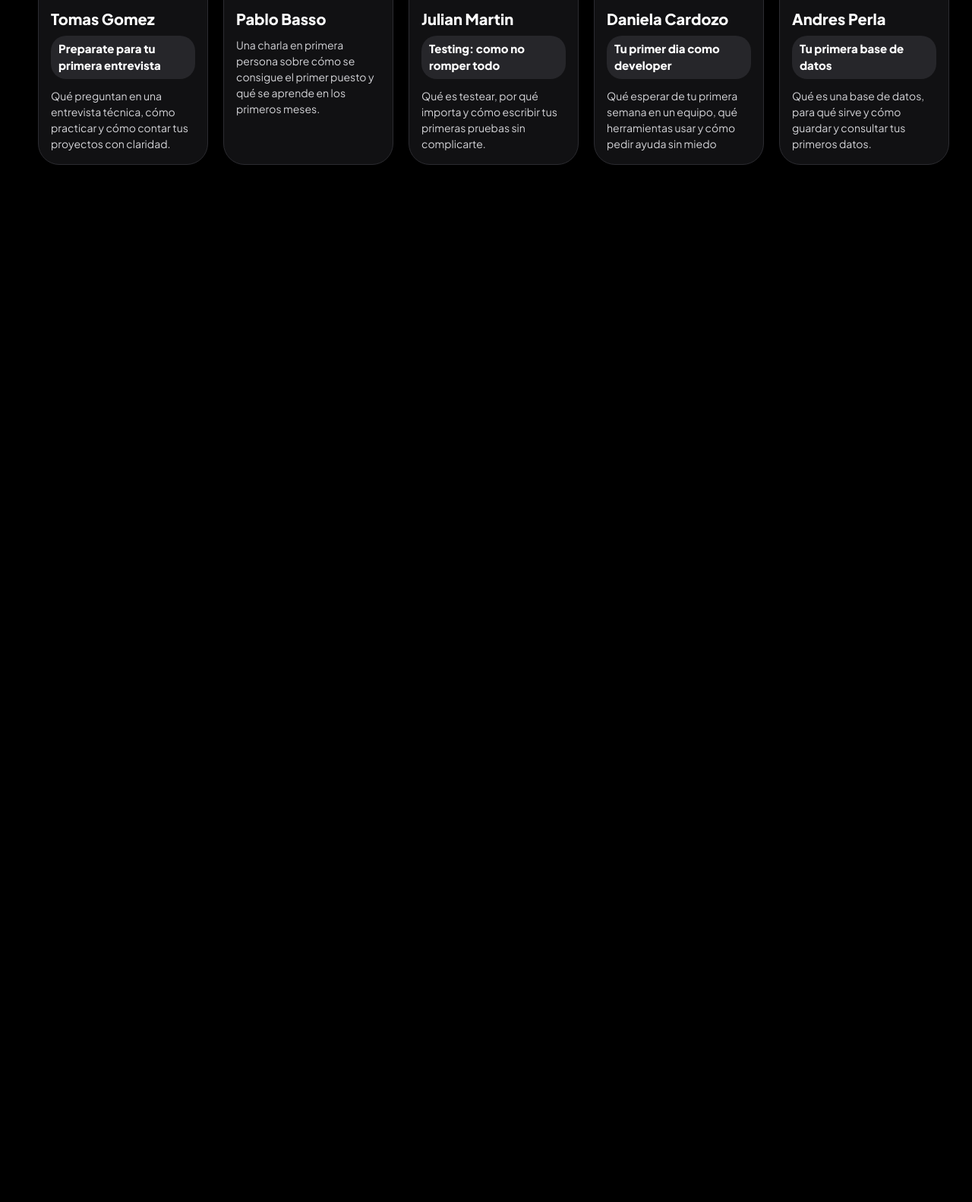
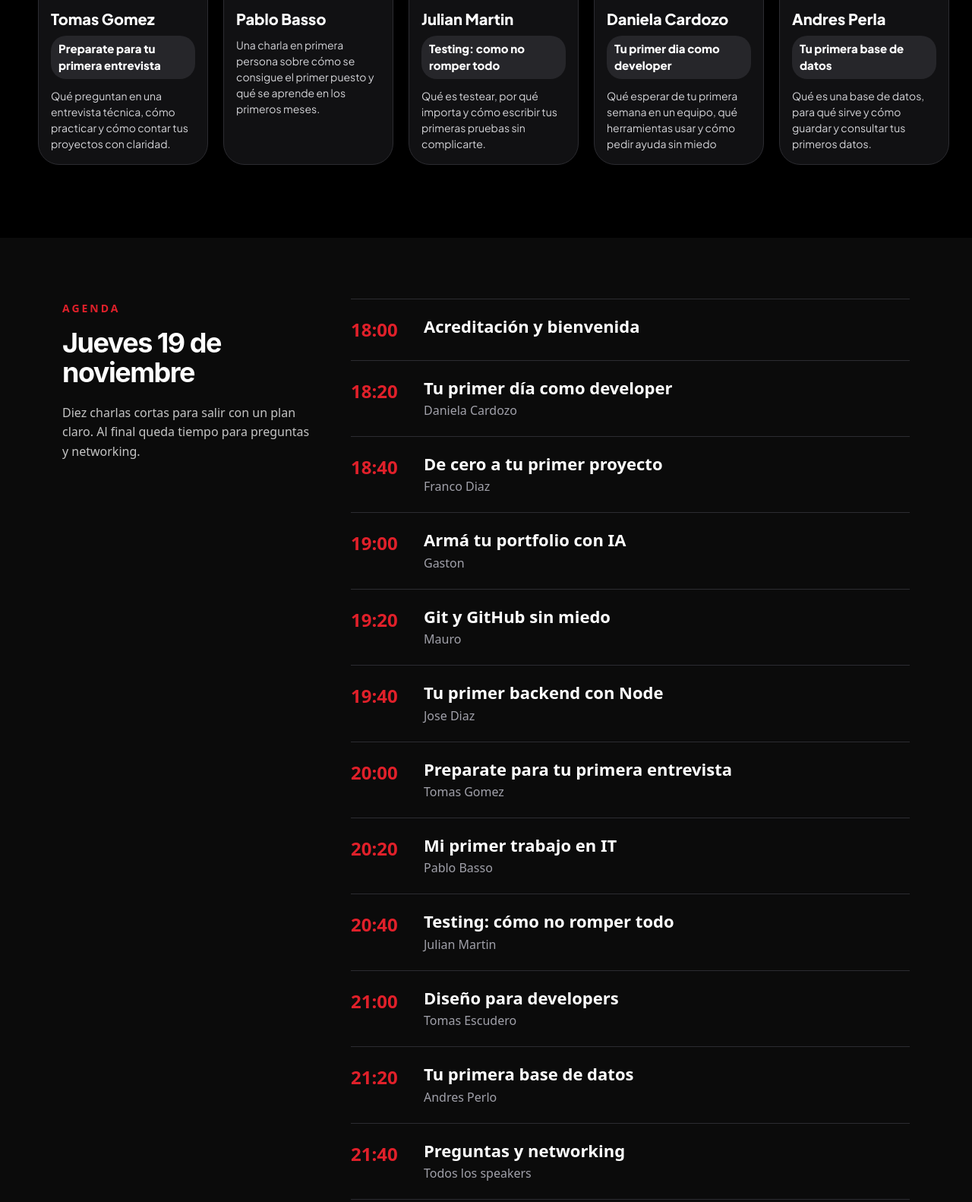
Before and after one commit to pabloig2026-cpu/code-in-progress, a website: page index.html in a window 1280 px wide. Shown: the part 629-2211 px from the top of the page at 76% size. Before the commit the page ends 942 px from the top, so only its background shows below. Drawn offline with nearby package versions, Linux system fonts and the light colour scheme.

Commit message:
Feature/rc 06 agenda (#7)
* speakers realizados

* Correccion de saltos de linea en speakers

* Agrega seccion Agenda RC-06

* Correccion de espacios en agenda

```diff
--- a/index.html
+++ b/index.html
@@ -132,6 +132,109 @@
       </p>
       </article>
       </div>
-    </section>
+      </section>
+      <section id="agenda" class="agenda-section">
+      <div class="container">
+      <div class="row">
+      <div class="col-lg-4">
+      <div class="agenda-info">
+      <span class="agenda-etiqueta">AGENDA</span>
+      <h2>Jueves 19 de noviembre</h2>
+      <p>
+       Diez charlas cortas para salir con un plan claro.
+       Al final queda tiempo para preguntas y networking.
+      </p>
+      </div>
+      </div>
+      <div class="col-lg-8">
+      <div class="agenda-lista">
+      <div class="agenda-item">
+      <span class="agenda-hora">18:00</span>
+      <div class="agenda-detalle">
+      <h3>Acreditación y bienvenida</h3>
+      </div>
+      </div>
+      <div class="agenda-item">
+      <span class="agenda-hora">18:20</span>
+      <div class="agenda-detalle">
+      <h3>Tu primer día como developer</h3>
+      <p>Daniela Cardozo</p>
+      </div>
+      </div>
+      <div class="agenda-item">
+      <span class="agenda-hora">18:40</span>
+      <div class="agenda-detalle">
+      <h3>De cero a tu primer proyecto</h3>
+      <p>Franco Diaz</p>
+      </div>
+      </div>
+      <div class="agenda-item">
+      <span class="agenda-hora">19:00</span>
+      <div class="agenda-detalle">
+      <h3>Armá tu portfolio con IA</h3>
+      <p>Gaston</p>
+      </div>
+      </div>
+      <div class="agenda-item">
+        <span class="agenda-hora">19:20</span>
+      <div class="agenda-detalle">
+      <h3>Git y GitHub sin miedo</h3>
+      <p>Mauro</p>
+      </div>
+      </div>
+      <div class="agenda-item">
+      <span class="agenda-hora">19:40</span>
+        <div class="agenda-detalle">
+        <h3>Tu primer backend con Node</h3>
+        <p>Jose Diaz</p>
+      </div>
+      </div>
+      <div class="agenda-item">
+      <span class="agenda-hora">20:00</span>
+        <div class="agenda-detalle">
+      <h3>Preparate para tu primera entrevista</h3>
+      <p>Tomas Gomez</p>
+      </div>
+      </div>
+      <div class="agenda-item">
+        <span class="agenda-hora">20:20</span>
+      <div class="agenda-detalle">
+      <h3>Mi primer trabajo en IT</h3>
+      <p>Pablo Basso</p>
+      </div>
+      </div>
+      <div class="agenda-item">
+      <span class="agenda-hora">20:40</span>
+      <div class="agenda-detalle">
+      <h3>Testing: cómo no romper todo</h3>
+      <p>Julian Martin</p>
+      </div>
+      </div>
+      <div class="agenda-item">
+      <span class="agenda-hora">21:00</span>
+      <div class="agenda-detalle">
+      <h3>Diseño para developers</h3>
+      <p>Tomas Escudero</p>
+      </div>
+      </div>
+      <div class="agenda-item">
+      <span class="agenda-hora">21:20</span>
+      <div class="agenda-detalle">
+        <h3>Tu primera base de datos</h3>
+        <p>Andres Perlo</p>
+      </div>
+      </div>
+      <div class="agenda-item">
+      <span class="agenda-hora">21:40</span>
+      <div class="agenda-detalle">
+      <h3>Preguntas y networking</h3>
+      <p>Todos los speakers</p>
+      </div>
+      </div>
+      </div>
+      </div>
+    </div>
+  </div>
+</section>
   </body>
 </html>
--- a/style/index.css
+++ b/style/index.css
@@ -88,3 +88,113 @@ body {
 .speaker-card:hover {
     transform: scale(1.15);
 }
+
+/* SECCIÓN AGENDA */
+
+.agenda-section {
+  background-color: #0b0b0b;
+  color: #ffffff;
+  padding: 80px 0;
+}
+
+.agenda-info {
+  padding-right: 30px;
+}
+
+.agenda-etiqueta {
+  color: #e0202a;
+  font-size: 14px;
+  font-weight: 700;
+  letter-spacing: 3px;
+}
+
+.agenda-info h2 {
+  font-family: "inter" , sans-serif;
+  color: #ffffff;
+  font-size: 36px;
+  font-weight: 700;
+  line-height: 1.1;
+  letter-spacing: -1.5px;
+  margin-top: 15px;
+  margin-bottom: 20px;
+}
+
+.agenda-info p {
+  color: #c5c5c5;
+  font-size: 16px;
+  line-height: 1.6;
+}
+
+.agenda-lista {
+  width: 100%;
+}
+
+.agenda-item {
+  display: flex;
+  align-items: flex-start;
+  padding: 22px 0;
+  border-bottom: 1px solid #2c2c31;
+}
+
+.agenda-item:first-child {
+  border-top: 1px solid #2c2c31;
+}
+
+.agenda-hora {
+  color: #e0202a;
+  font-size: 24px;
+  font-weight: 800;
+  min-width: 96px;
+  font-variant-numeric: tabular-nums;
+}
+
+.agenda-detalle {
+  flex: 1;
+}
+
+.agenda-detalle h3 {
+  color: #ffffff;
+  font-size: 22px;
+  font-weight: 600;
+  margin: 0 0 5px;
+}
+
+.agenda-detalle p {
+  color: #a1a1aa;
+  font-size: 16px;
+  margin: 0;
+}
+
+@media (max-width: 991px) {
+
+  .agenda-info {
+    margin-bottom: 40px;
+    padding-right: 0;
+  }
+
+  .agenda-info h2 {
+    font-size: 32px;
+  }
+
+  .agenda-hora {
+    font-size: 20px;
+    min-width: 75px;
+  }
+
+  .agenda-detalle h3 {
+    font-size: 18px;
+  }
+
+  .agenda-detalle p {
+    font-size: 14px;
+  }
+
+}
+
+.agenda-info h2 {
+  font-family: "Inter", sans-serif;
+  font-size: 36px;
+  font-weight: 700;
+  line-height: 1.1;
+  letter-spacing: -1.5px;
+}
```
